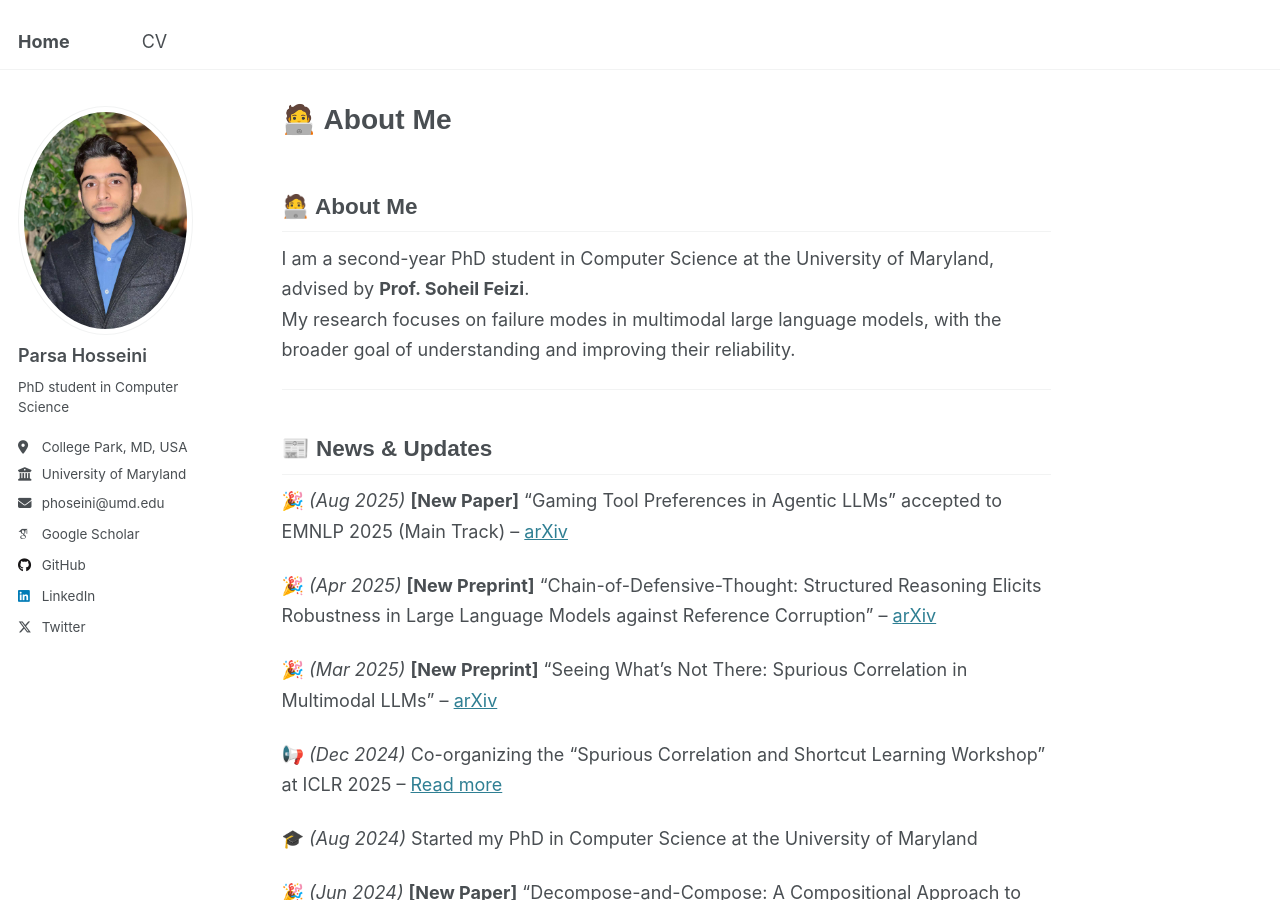
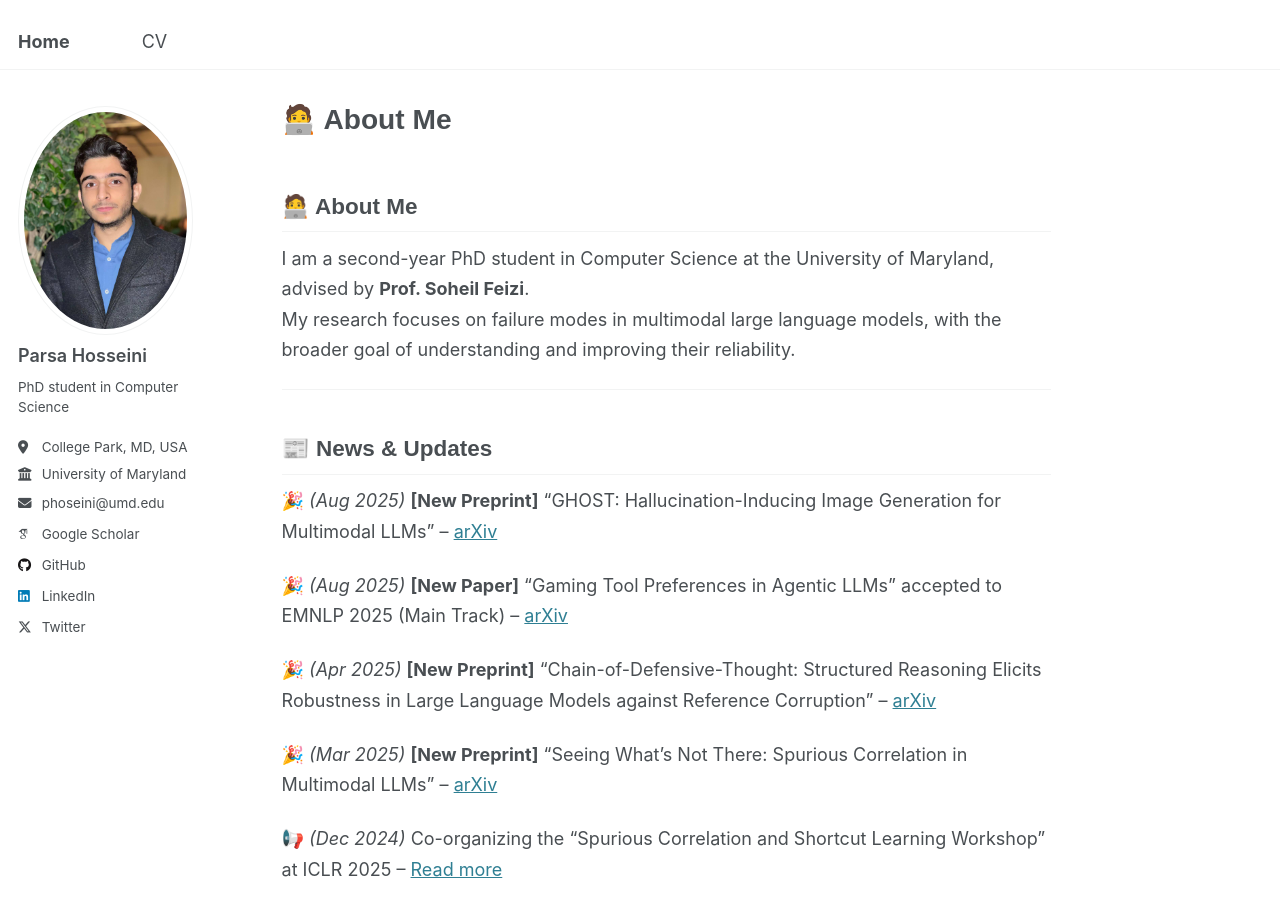
Before and after one commit to sudoparsa/sudoparsa.github.io, a Jekyll site: the page built from _pages/about.md, in a window 1280 px wide and 900 px high. Built offline with Jekyll 4.4.1, drawn with Linux system fonts in a browser that asks for light colours; some web fonts are replaced; our own code applies the rules of GitHub Pages for plain Markdown files.

Commit message:
Update about.md

```diff
--- a/_pages/about.md
+++ b/_pages/about.md
@@ -13,6 +13,8 @@ My research focuses on failure modes in multimodal large language models, with t
 ---
 
 ## 📰 News & Updates
+🎉 *(Aug 2025)*  **[New Preprint]** "GHOST: Hallucination-Inducing Image Generation for Multimodal LLMs" – [arXiv]([https://arxiv.org/abs/2505.18135](https://arxiv.org/pdf/2509.25178))
+
 🎉 *(Aug 2025)*  **[New Paper]** "Gaming Tool Preferences in Agentic LLMs" accepted to EMNLP 2025 (Main Track) – [arXiv](https://arxiv.org/abs/2505.18135)
 
 🎉 *(Apr 2025)*  **[New Preprint]** "Chain-of-Defensive-Thought: Structured Reasoning Elicits Robustness in Large Language Models against Reference Corruption" – [arXiv](https://arxiv.org/abs/2504.20769)
```
